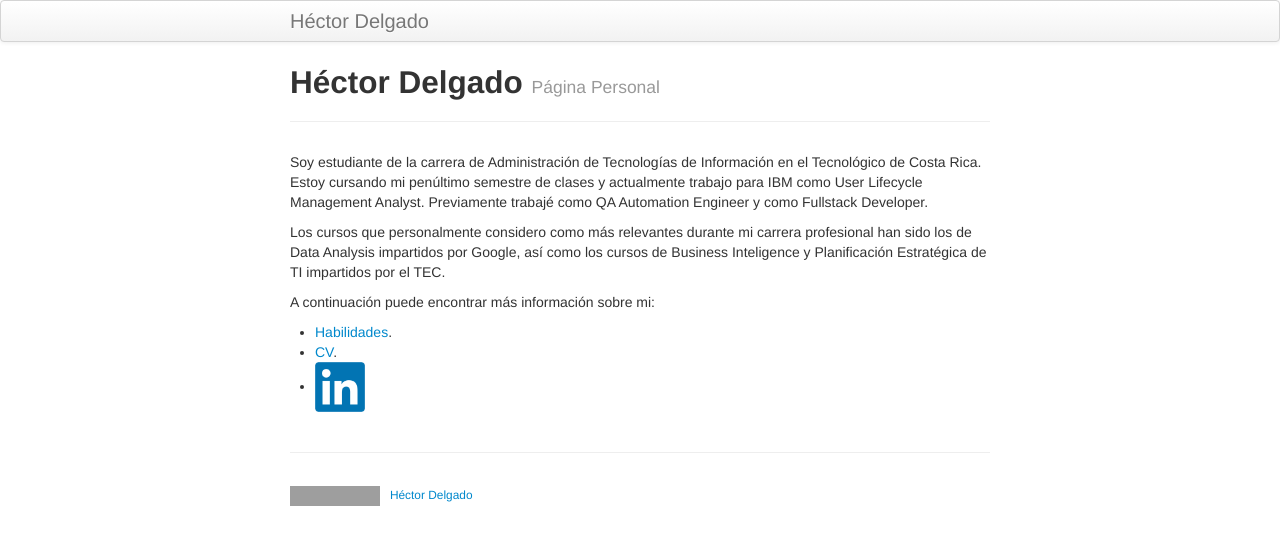
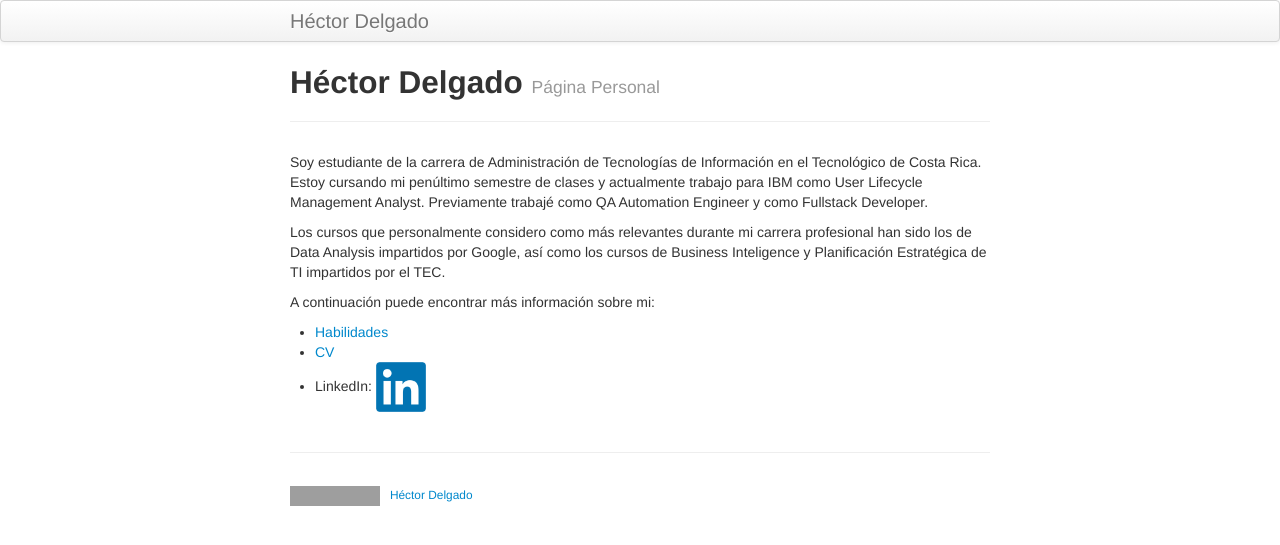
Before and after one commit to Hectza/hectza.github.io, a Jekyll site: the page built from index.md, in a window 1280 px wide. Shown: the top 545 px of the page. Built offline with Jekyll 4.4.1, drawn with Linux system fonts in a browser that asks for light colours; grey boxes are pictures that could not be loaded.

Commit message:
Mejorar el texto de linked in y corregir puntuación

```diff
--- a/index.md
+++ b/index.md
@@ -11,6 +11,6 @@ Los cursos que personalmente considero como más relevantes durante mi carrera p
 
 A continuación puede encontrar más información sobre mi:
 
-- [Habilidades](pages/habilidades.md).
-- [CV](pages/cv.md).
-- [<img src="/assets/linkedin.png" width='50' height='50'>](https://www.linkedin.com/in/hdelgadoa/)
+- [Habilidades](pages/habilidades.md)
+- [CV](pages/cv.md)
+- LinkedIn: [<img src="/assets/linkedin.png" width='50' height='50'>](https://www.linkedin.com/in/hdelgadoa/)
```
